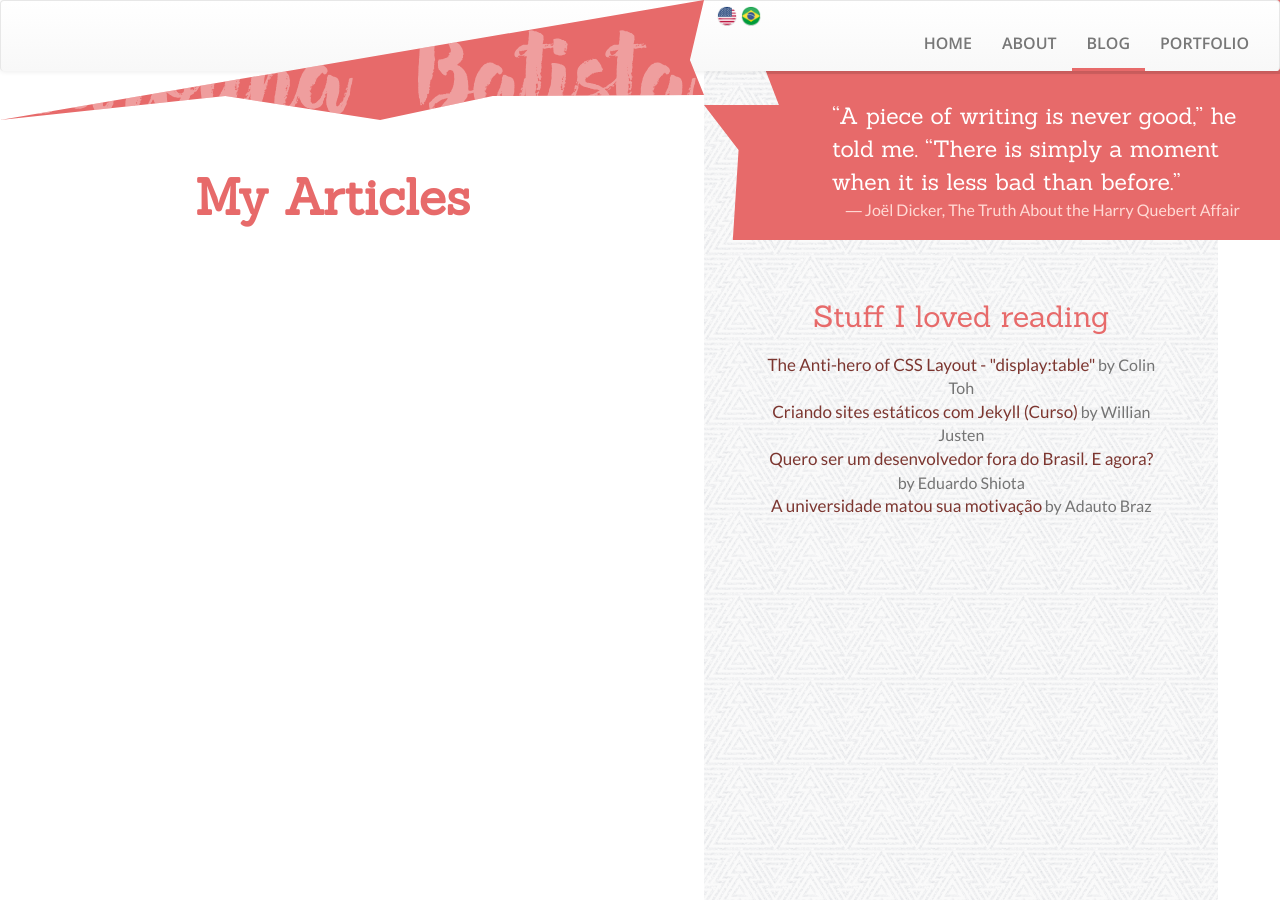
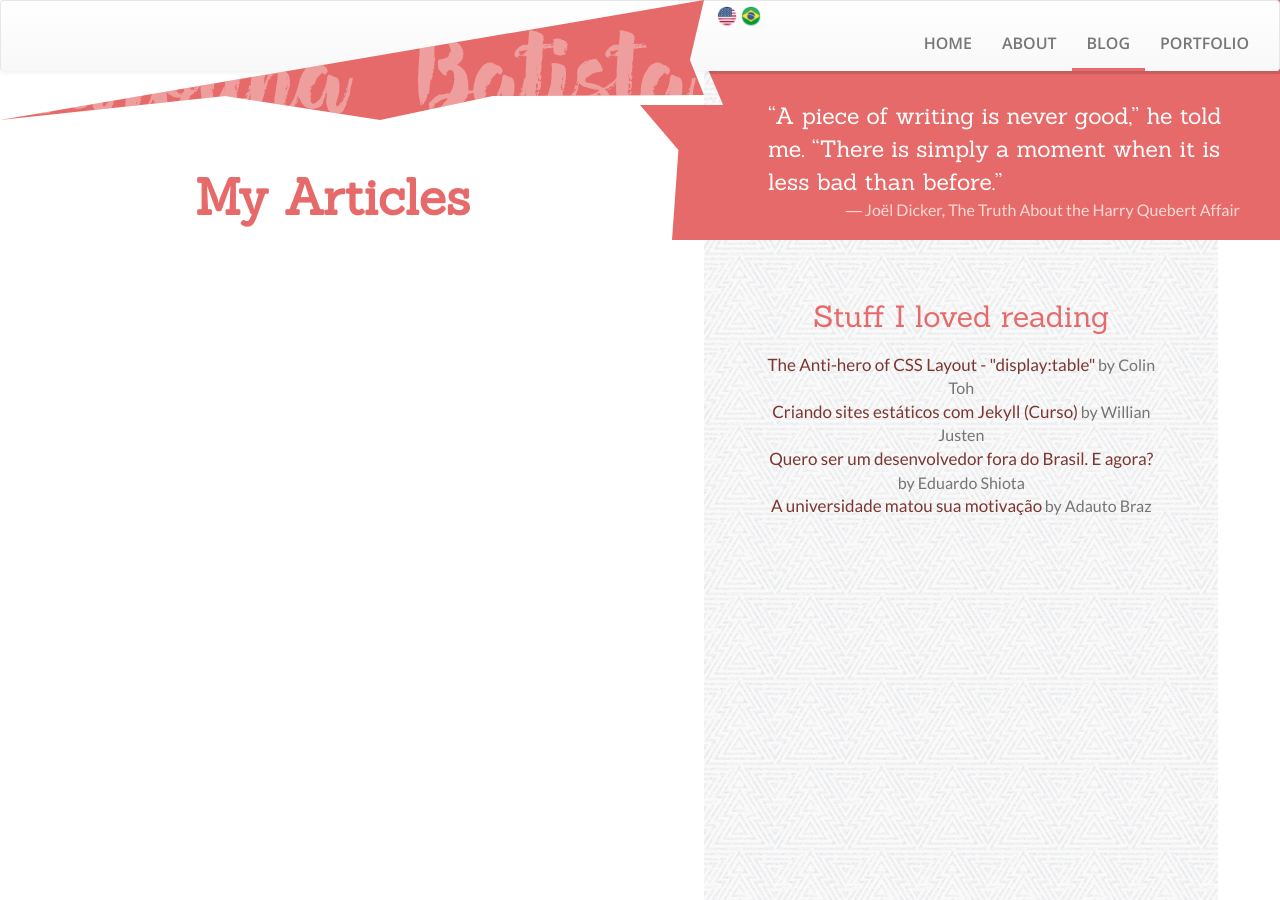
Before and after one commit to csbatista/csbatista.github.io, a Jekyll site: the page built from blog.md, in a window 1280 px wide. Built offline with Jekyll 4.4.1, drawn with Linux system fonts in a browser that asks for light colours; nearby versions of some CDN libraries; some web fonts are replaced.

Commit message:
ajustes blog

```diff
--- a/_sass/_layout.scss
+++ b/_sass/_layout.scss
@@ -696,10 +696,10 @@ ul.nav li a{
         right: 0;
         position:absolute;
         height: 240px;
-        width: 45%;
+        width: 50%;
 
-        -webkit-clip-path: polygon(12% 0px, 100% 0px, 100% 240px, 5% 240px, 6% 150px, 0% 105px, 13% 105px, 10% 60px);
-        clip-path: polygon(12% 0px, 100% 0px, 100% 240px, 5% 240px, 6% 150px, 0% 105px, 13% 105px, 10% 60px);
+        -webkit-clip-path: polygon(12% 0px, 100% 0px, 100% 240px, 5% 240px, 6% 150px, 0 105px, 13% 105px, 10% 60px);
+        clip-path: polygon(12% 0px, 100% 0px, 100% 240px, 5% 240px, 6% 150px, 0 105px, 13% 105px, 10% 60px);
 
 
         padding-right: 20px;
```
